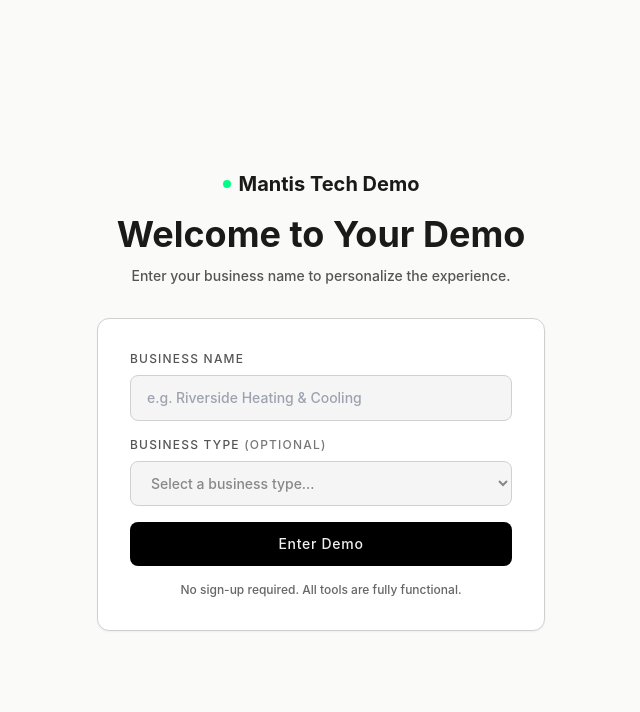
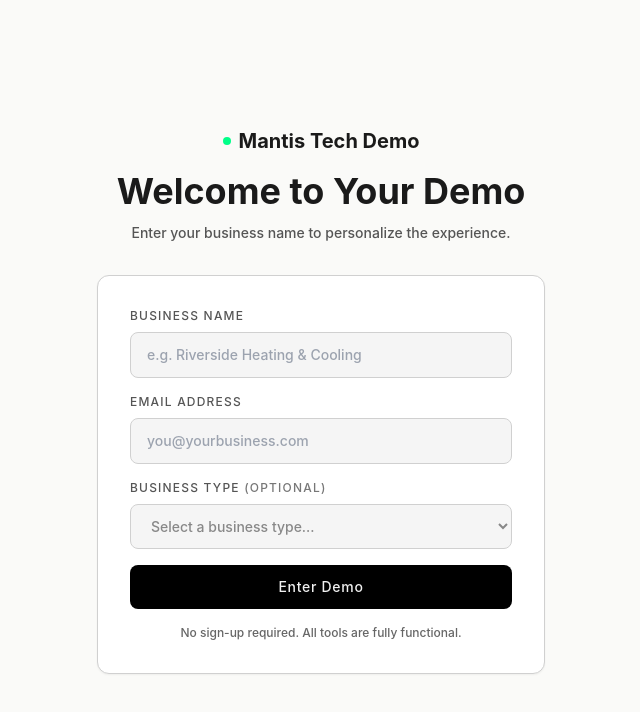
Before and after one commit to Mantistech-org/Webservice, a Next.js app: page /demo in a window 1280 px wide. Shown: the top 712 px of the page, without its empty margins (319-959 px from the left). Built offline with nearby package versions, Linux system fonts and the light colour scheme.

Commit message:
Add email field to demo gate form

```diff
--- a/components/demo/DemoPage.tsx
+++ b/components/demo/DemoPage.tsx
@@ -324,6 +324,7 @@
   const [businessName, setBusinessName] = useState('')
   const [businessType, setBusinessType] = useState('')
   const [gateInput,  setGateInput]      = useState('')
+  const [gateEmail,  setGateEmail]      = useState('')
   const [gateType,   setGateType]       = useState('')
   const [gateSubmitted, setGateSubmitted] = useState(false)
   const mountedPages = useRef<Set<DemoView>>(new Set())
@@ -352,6 +353,7 @@
     setBusinessType(type)
     sessionStorage.setItem('demo-business-name', biz)
     sessionStorage.setItem('demo-business-type', type)
+    sessionStorage.setItem('demo-email', gateEmail.trim())
     setGateSubmitted(true)
   }
 
@@ -426,6 +428,27 @@
                 placeholder="e.g. Riverside Heating &amp; Cooling"
                 required
                 autoFocus
+                className="w-full border rounded-lg px-4 py-3 font-mono text-sm focus:outline-none transition-colors"
+                style={{
+                  backgroundColor: '#f5f5f5',
+                  borderColor: '#d0d0d0',
+                  color: '#1a1a1a',
+                }}
+              />
+            </div>
+            <div>
+              <label
+                className="font-mono text-xs tracking-widest uppercase block mb-2"
+                style={{ color: '#555555' }}
+              >
+                Email Address
+              </label>
+              <input
+                type="email"
+                value={gateEmail}
+                onChange={(e) => setGateEmail(e.target.value)}
+                placeholder="you@yourbusiness.com"
+                required
                 className="w-full border rounded-lg px-4 py-3 font-mono text-sm focus:outline-none transition-colors"
                 style={{
                   backgroundColor: '#f5f5f5',
```
